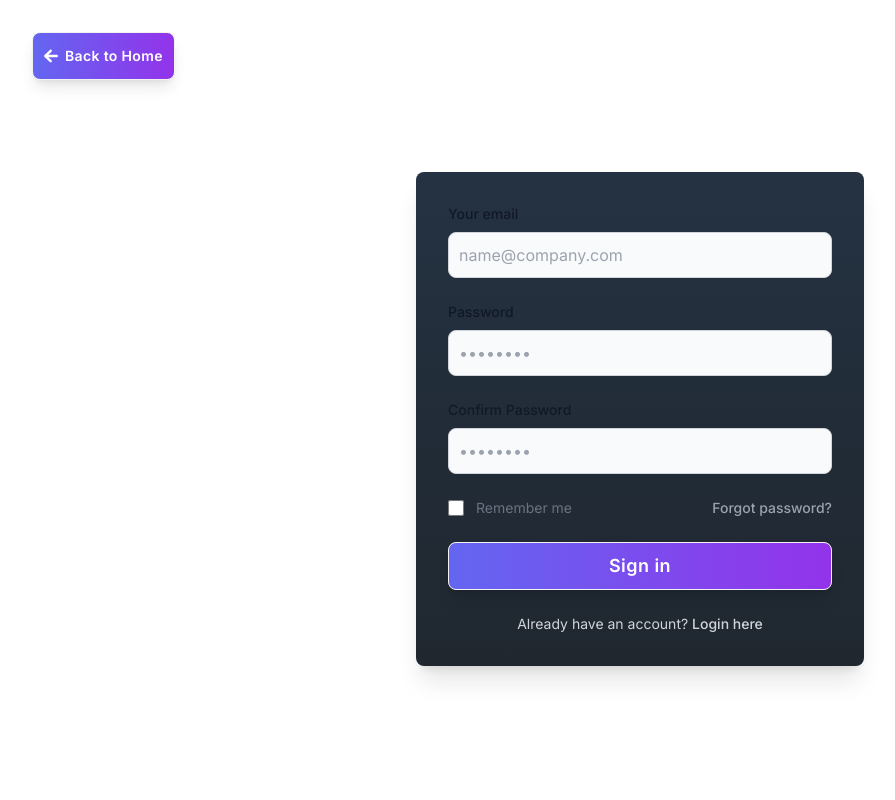
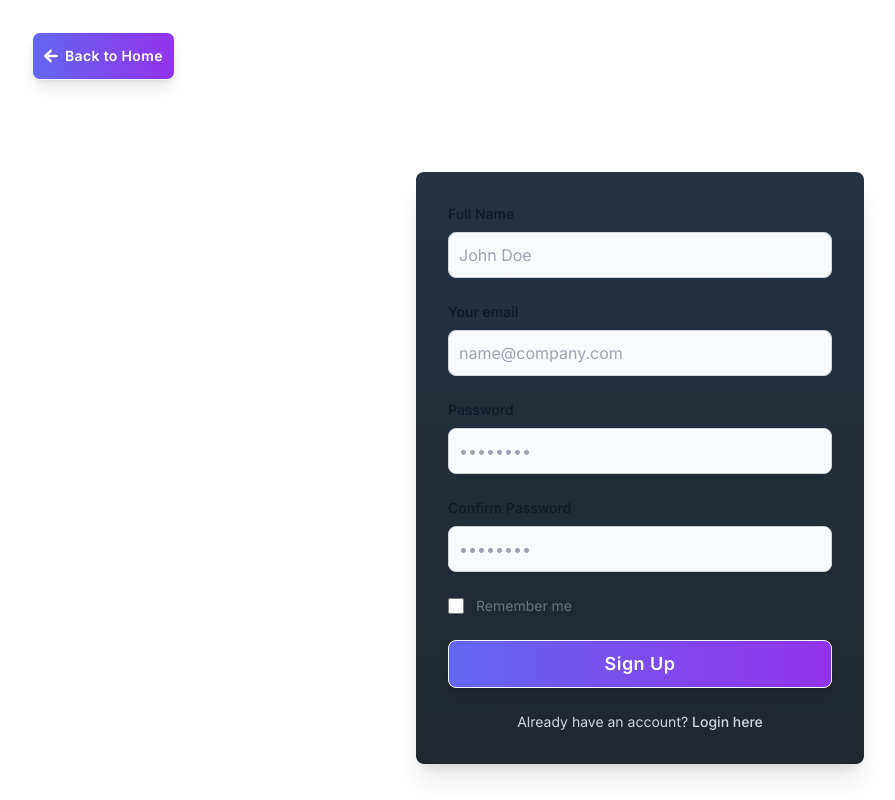
Before and after one commit to yashmandi/password-gen, a React (Vite) app: page /signup in a window 1280 px wide. Shown: the whole page, without its empty margins (0-895 px from the left). Built offline with nearby package versions, Linux system fonts and the light colour scheme.

Commit message:
backend setup done

```diff
--- a/src/pages/Signup.jsx
+++ b/src/pages/Signup.jsx
@@ -1,8 +1,73 @@
-import React from "react";
-import { Link } from "react-router-dom";
+import React, { useState } from "react";
+import { Link, useNavigate } from "react-router-dom";
 import { IoMdArrowRoundBack } from "react-icons/io";
 
 const Signup = () => {
+  const [fullName, setFullName] = useState("");
+  const [email, setEmail] = useState("");
+  const [password, setPassword] = useState("");
+  const [confirmPassword, setConfirmPassword] = useState("");
+  const [error, setError] = useState("");
+  const navigate = useNavigate();
+
+  const handleSubmit = async (e) => {
+    e.preventDefault();
+
+    // Basic validation
+    if (password !== confirmPassword) {
+      setError("Passwords do not match");
+      return;
+    }
+
+    try {
+      const response = await fetch("http://localhost:3000/register", {
+        method: "POST",
+        headers: {
+          "Content-Type": "application/json",
+        },
+        body: JSON.stringify({
+          fullName,
+          email,
+          password,
+        }),
+      });
+
+      const data = await response.json();
+
+      if (response.ok) {
+        toast.success("Registration successful!", {
+          position: "bottom-left",
+          style: {
+            fontSize: "13px",
+            backgroundColor: "rgba(46, 46, 46, 0.8)",
+            color: "#fff",
+            maxWidth: "400px",
+            boxShadow: "0px 4px 8px rgba(0, 1, 4, 0.1)",
+            borderRadius: "8px",
+            borderColor: "rgba(0, 0, 0, 0.8)",
+          },
+        });
+        navigate("/");
+      } else {
+        setError(data.message || "Registration failed");
+        toast.error("Registration failed. Please try again.", {
+          position: "bottom-left",
+          style: {
+            fontSize: "13px",
+            backgroundColor: "rgba(46, 46, 46, 0.8)",
+            color: "#fff",
+            maxWidth: "400px",
+            boxShadow: "0px 4px 8px rgba(0, 1, 4, 0.1)",
+            borderRadius: "8px",
+            borderColor: "rgba(0, 0, 0, 0.8)",
+          },
+        });
+      }
+    } catch (err) {
+      setError("Server error");
+    }
+  };
+
   return (
     <div>
       <div className="absolute top-8 left-8">
@@ -13,18 +78,37 @@ const Signup = () => {
           </button>
         </Link>
       </div>
-      <section class="">
-        <div class="flex flex-col items-center justify-center  mx-auto md:h-auto mt-20 lg:py-0">
-          <h1 class="text-2xl  font-bold leading-tight tracking-tight text-white md:text-3xl mb-6">
-            Sign in to your account!
+      <section>
+        <div className="flex flex-col items-center justify-center mx-auto md:h-auto mt-20 lg:py-0">
+          <h1 className="text-2xl font-bold leading-tight tracking-tight text-white md:text-3xl mb-6">
+            Sign up for a new account!
           </h1>
-          <div class="w-full bg-gradient-to-b from-[#243242] to-[#20272f] rounded-lg shadow-xl  md:mt-0 sm:max-w-md xl:p-0 ">
-            <div class="p-6 space-y-4 md:space-y-6 sm:p-8">
-              <form class="space-y-4 md:space-y-6" action="#">
+          <div className="w-full bg-gradient-to-b from-[#243242] to-[#20272f] rounded-lg shadow-xl md:mt-0 sm:max-w-md xl:p-0">
+            <div className="p-6 space-y-4 md:space-y-6 sm:p-8">
+              <form className="space-y-4 md:space-y-6" onSubmit={handleSubmit}>
+                {error && <div className="text-red-500 mb-4">{error}</div>}
                 <div>
                   <label
-                    for="email"
-                    class="block mb-2 text-sm text-left font-medium text-gray-900 dark:text-white"
+                    htmlFor="fullName"
+                    className="block mb-2 text-sm text-left font-medium text-gray-900 dark:text-white"
+                  >
+                    Full Name
+                  </label>
+                  <input
+                    type="text"
+                    name="fullName"
+                    id="fullName"
+                    className="bg-gray-50 border border-gray-300 text-gray-900 rounded-lg focus:ring-primary-600 focus:border-primary-600 block w-full p-2.5 dark:bg-gray-700 dark:border-gray-600 dark:placeholder-gray-400 dark:text-white dark:focus:ring-blue-500 dark:focus:border-blue-500"
+                    placeholder="John Doe"
+                    value={fullName}
+                    onChange={(e) => setFullName(e.target.value)}
+                    required
+                  />
+                </div>
+                <div>
+                  <label
+                    htmlFor="email"
+                    className="block mb-2 text-sm text-left font-medium text-gray-900 dark:text-white"
                   >
                     Your email
                   </label>
@@ -32,15 +116,17 @@ const Signup = () => {
                     type="email"
                     name="email"
                     id="email"
-                    class="bg-gray-50 border border-gray-300 text-gray-900 rounded-lg focus:ring-primary-600 focus:border-primary-600 block w-full p-2.5 dark:bg-gray-700 dark:border-gray-600 dark:placeholder-gray-400 dark:text-white dark:focus:ring-blue-500 dark:focus:border-blue-500"
+                    className="bg-gray-50 border border-gray-300 text-gray-900 rounded-lg focus:ring-primary-600 focus:border-primary-600 block w-full p-2.5 dark:bg-gray-700 dark:border-gray-600 dark:placeholder-gray-400 dark:text-white dark:focus:ring-blue-500 dark:focus:border-blue-500"
                     placeholder="name@company.com"
-                    required=""
+                    value={email}
+                    onChange={(e) => setEmail(e.target.value)}
+                    required
                   />
                 </div>
                 <div>
                   <label
-                    for="password"
-                    class="block mb-2 text-left text-sm font-medium text-gray-900 dark:text-white"
+                    htmlFor="password"
+                    className="block mb-2 text-left text-sm font-medium text-gray-900 dark:text-white"
                   >
                     Password
                   </label>
@@ -49,63 +135,61 @@ const Signup = () => {
                     name="password"
                     id="password"
                     placeholder="••••••••"
-                    class="bg-gray-50 border border-gray-300 text-gray-900 rounded-lg focus:ring-primary-600 focus:border-primary-600 block w-full p-2.5 dark:bg-gray-700 dark:border-gray-600 dark:placeholder-gray-400 dark:text-white dark:focus:ring-blue-500 dark:focus:border-blue-500"
-                    required=""
+                    className="bg-gray-50 border border-gray-300 text-gray-900 rounded-lg focus:ring-primary-600 focus:border-primary-600 block w-full p-2.5 dark:bg-gray-700 dark:border-gray-600 dark:placeholder-gray-400 dark:text-white dark:focus:ring-blue-500 dark:focus:border-blue-500"
+                    value={password}
+                    onChange={(e) => setPassword(e.target.value)}
+                    required
                   />
                 </div>
                 <div>
                   <label
-                    for="password"
-                    class="block mb-2 text-left text-sm font-medium text-gray-900 dark:text-white"
+                    htmlFor="confirmPassword"
+                    className="block mb-2 text-left text-sm font-medium text-gray-900 dark:text-white"
                   >
                     Confirm Password
                   </label>
                   <input
                     type="password"
-                    name="password"
-                    id="password"
+                    name="confirmPassword"
+                    id="confirmPassword"
                     placeholder="••••••••"
-                    class="bg-gray-50 border border-gray-300 text-gray-900 rounded-lg focus:ring-primary-600 focus:border-primary-600 block w-full p-2.5 dark:bg-gray-700 dark:border-gray-600 dark:placeholder-gray-400 dark:text-white dark:focus:ring-blue-500 dark:focus:border-blue-500"
-                    required=""
+                    className="bg-gray-50 border border-gray-300 text-gray-900 rounded-lg focus:ring-primary-600 focus:border-primary-600 block w-full p-2.5 dark:bg-gray-700 dark:border-gray-600 dark:placeholder-gray-400 dark:text-white dark:focus:ring-blue-500 dark:focus:border-blue-500"
+                    value={confirmPassword}
+                    onChange={(e) => setConfirmPassword(e.target.value)}
+                    required
                   />
                 </div>
-                <div class="flex items-center justify-between">
-                  <div class="flex items-start">
-                    <div class="flex items-center h-5">
+                <div className="flex items-center justify-between">
+                  <div className="flex items-start">
+                    <div className="flex items-center h-5">
                       <input
                         id="remember"
                         aria-describedby="remember"
                         type="checkbox"
-                        class="w-4 h-4 border border-gray-300 rounded bg-gray-50 focus:ring-3 focus:ring-primary-300 dark:bg-gray-700 dark:border-gray-600 dark:focus:ring-primary-600 dark:ring-offset-gray-800"
-                        required=""
+                        className="w-4 h-4 border border-gray-300 rounded bg-gray-50 focus:ring-3 focus:ring-primary-300 dark:bg-gray-700 dark:border-gray-600 dark:focus:ring-primary-600 dark:ring-offset-gray-800"
+                        required
                       />
                     </div>
-                    <div class="ml-3 text-sm">
+                    <div className="ml-3 text-sm">
                       <label
-                        for="remember"
-                        class="text-gray-500 dark:text-gray-300"
+                        htmlFor="remember"
+                        className="text-gray-500 dark:text-gray-300"
                       >
                         Remember me
                       </label>
                     </div>
                   </div>
-                  <a
-                    href="#"
-                    class="text-sm font-medium text-gray-400 transition-all hover:text-white dark:text-primary-500"
-                  >
-                    Forgot password?
-                  </a>
                 </div>
                 <button
                   type="submit"
-                  class="btn bg-gradient-to-r from-indigo-500 to-purple-600 hover:from-indigo-600 hover:to-purple-700 px-4 rounded-lg text-white text-sm sm:text-lg w-full sm:w-full font-semibold tracking-wide shadow-lg transform transition-transform duration-300  hover:shadow-2xl"
+                  className="btn bg-gradient-to-r from-indigo-500 to-purple-600 hover:from-indigo-600 hover:to-purple-700 px-4 rounded-lg text-white text-sm sm:text-lg w-full sm:w-full font-semibold tracking-wide shadow-lg transform transition-transform duration-300 hover:shadow-2xl"
                 >
-                  Sign in
+                  Sign Up
                 </button>
-                <p class="text-sm font-light  text-gray-300 ">
+                <p className="text-sm font-light text-gray-300">
                   Already have an account?{" "}
                   <Link to="/login">
-                    <button class="font-medium hover:text-white text-gray-300 hover:underline transition-all dark:text-primary-500">
+                    <button className="font-medium hover:text-white text-gray-300 hover:underline transition-all dark:text-primary-500">
                       Login here
                     </button>
                   </Link>
```
Also changed, not shown: 1 other file (tests, documents, lock files or other folders).
